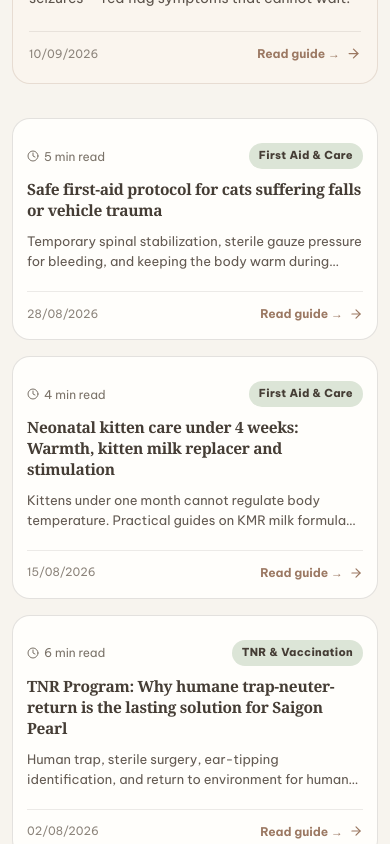
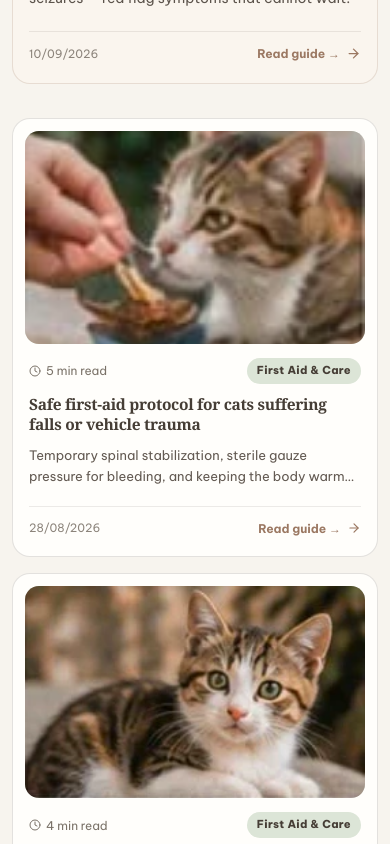
Before and after one commit to dangquangminh123/Saigon_Pearl, a Next.js app: page /en/rescue in a window 390 px wide. Shown: the part 960-1804 px from the top of the page. Built offline with nearby package versions, Linux system fonts and the light colour scheme; no server answers.

Commit message:
fix(responsive): lock mobile vertical stack for handbook cards, 1-col contact & value grids, and expand flower leaf radius

```diff
--- a/src/app/[locale]/rescue/rescue.module.css
+++ b/src/app/[locale]/rescue/rescue.module.css
@@ -831,26 +831,27 @@
 
   /* Horizontal Cards switch to Clean Vertical Stack on Mobile */
   .horizontalCardsGrid {
-    grid-template-columns: 1fr;
-    gap: 16px;
+    grid-template-columns: 1fr !important;
+    gap: 16px !important;
   }
   .cardHorizontal {
-    display: flex;
-    flex-direction: column;
-    grid-template-columns: none;
-    border-radius: 18px;
+    display: flex !important;
+    flex-direction: column !important;
+    grid-template-columns: none !important;
+    border-radius: 18px !important;
   }
   .cardHorizontalImageWrap {
-    margin: 12px 12px 0;
-    aspect-ratio: 16 / 10;
-    width: auto;
-    max-width: none;
-    align-self: auto;
-    border-radius: 14px;
+    margin: 12px 12px 0 !important;
+    aspect-ratio: 16 / 10 !important;
+    width: calc(100% - 24px) !important;
+    max-width: 100% !important;
+    align-self: auto !important;
+    border-radius: 14px !important;
   }
   .cardHorizontalBody {
-    padding: 14px 16px 18px;
-    gap: 10px;
+    width: 100% !important;
+    padding: 14px 16px 18px !important;
+    gap: 10px !important;
   }
   .cardCategoryRow {
     gap: 8px;
--- a/src/app/globals.css
+++ b/src/app/globals.css
@@ -1461,8 +1461,8 @@ img { display: block; }
 /* 2b. Medium Tablets (<= 991px) */
 @media (max-width: 991px) {
   .two-column {
-    grid-template-columns: 1fr;
-    gap: 32px;
+    grid-template-columns: 1fr !important;
+    gap: 32px !important;
   }
   .two-column .photo-large {
     order: -1;
@@ -1474,11 +1474,15 @@ img { display: block; }
     height: 120px !important;
   }
   .contact-layout {
-    grid-template-columns: 1fr;
-    gap: 32px;
+    grid-template-columns: 1fr !important;
+    gap: 32px !important;
   }
   .contact-aside {
     margin-top: 14px;
+  }
+  .value-grid {
+    grid-template-columns: 1fr !important;
+    gap: 20px !important;
   }
   .content-heading {
     font-size: clamp(24px, 3.5vw, 32px);
@@ -1866,7 +1870,11 @@ img { display: block; }
     border-radius: 12px !important;
   }
 
-  /* Form row stacks on mobile */
+  /* Contact Layout & Form row stacks on mobile */
+  .contact-layout {
+    grid-template-columns: 1fr !important;
+    gap: 20px !important;
+  }
   .form-row {
     grid-template-columns: 1fr !important;
     gap: 12px !important;
@@ -1982,6 +1990,10 @@ img { display: block; }
   .principle-list li {
     font-size: 12px !important;
     line-height: 1.5 !important;
+  }
+  .contact-layout {
+    grid-template-columns: 1fr !important;
+    gap: 16px !important;
   }
   .contact-form-card {
     padding: 15px 12px !important;
```
Also changed, not shown: src/components/sections/RescueFlower/RescueFlower.module.css (+7 -7 lines).
